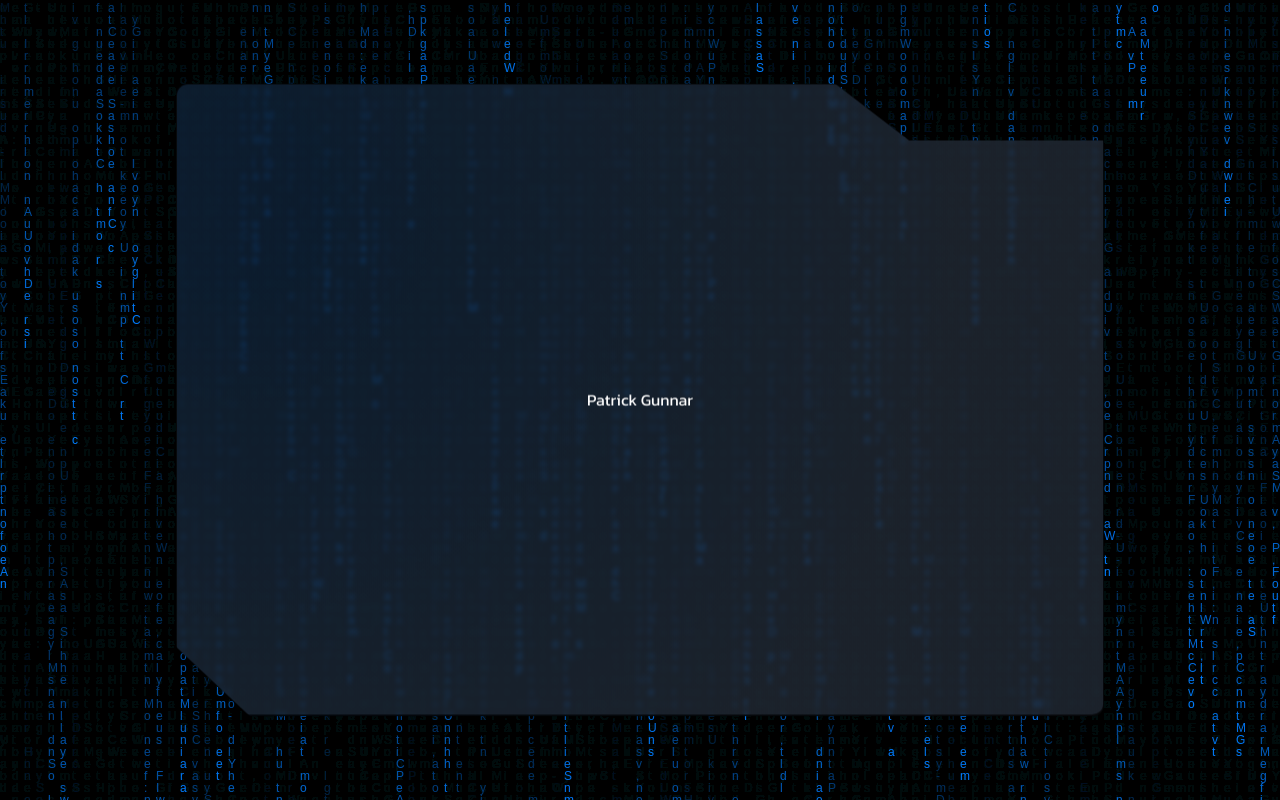
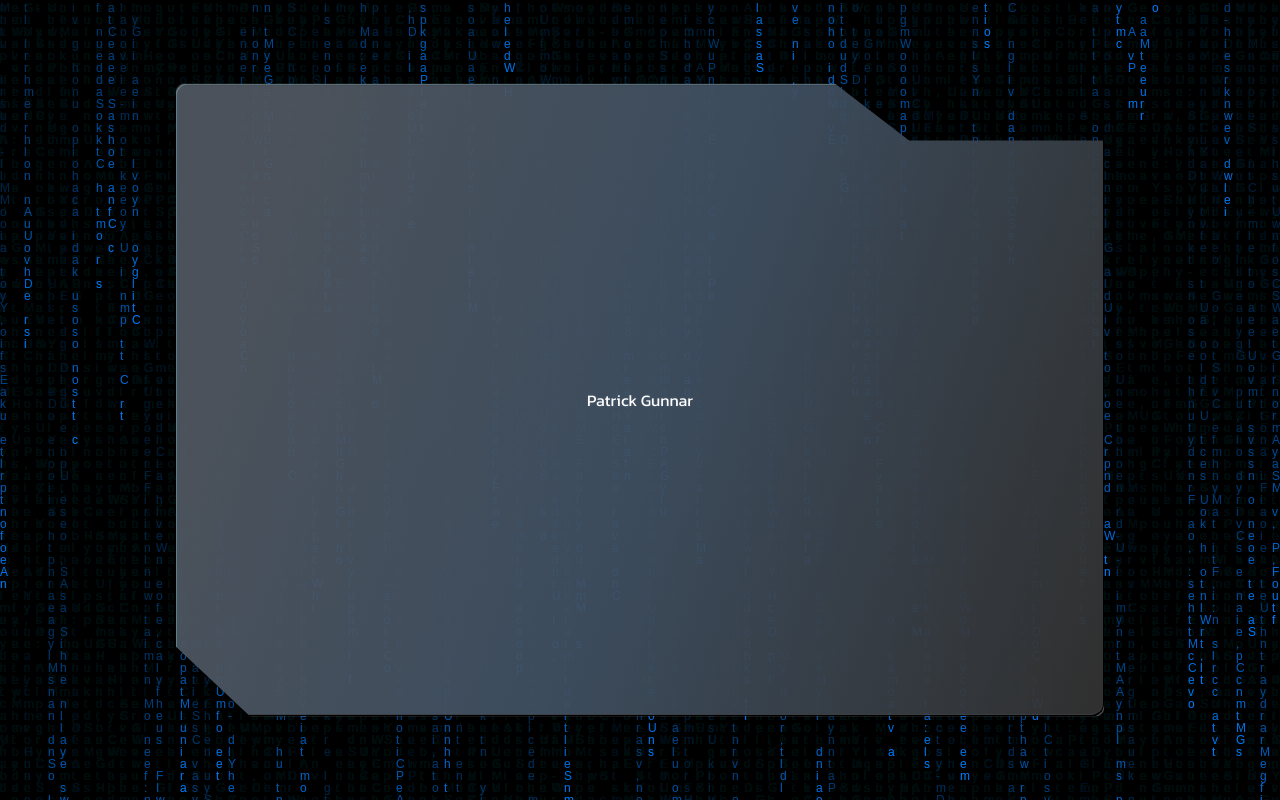
Before and after one commit to patrickgunnar/patrick-gunnar, a Next.js app: page / in a window 1280 px wide. Built offline with nearby package versions, Linux system fonts and the light colour scheme.

Commit message:
refactor: improved CSS

```diff
--- a/src/components/container/container.tsx
+++ b/src/components/container/container.tsx
@@ -8,14 +8,16 @@ interface ContainerProps {
 }
 
 const ContainerContent = styled.div`
-    background: radial-gradient(862px at 6% 18%, var(--background-002) 9.4%, var(--background-001) 83.6%);
-    backdrop-filter: blur(2px);
-    border-top: 1.5px solid var(--background-003);
-    border-left: 1px solid var(--background-003);
-    border-right: 1px solid var(--background-003);
-    border-bottom: 2px solid var(--background-003);
+    background: linear-gradient(
+        109.6deg, var(--background-001) 11.2%, var(--background-002) 51.2%, var(--background-003) 98.6%
+    );
+    border-top: 1.5px outset var(--background-004);
+    border-left: 1px outset var(--background-004);
+    border-right: 1px outset var(--background-004);
+    border-bottom: 2px outset var(--background-004);
     border-radius: 12px;
     clip-path: polygon(0% 15%, 0 0, 15% 0%, 71% 0, 79% 9%, 100% 9%, 100% 85%, 100% 100%, 85% 100%, 8% 100%, 0 89%, 0 89%);
+    filter: drop-shadow(0 0 1px var(--background-006));
 
     display: flex;
     justify-content: center;
@@ -31,6 +33,7 @@ const ContainerContent = styled.div`
 
     height: 75%;
     width: 70%;
+    overflow: hidden;
 `
 
 const Container: React.FC<ContainerProps> = ({ children }) => {
```
